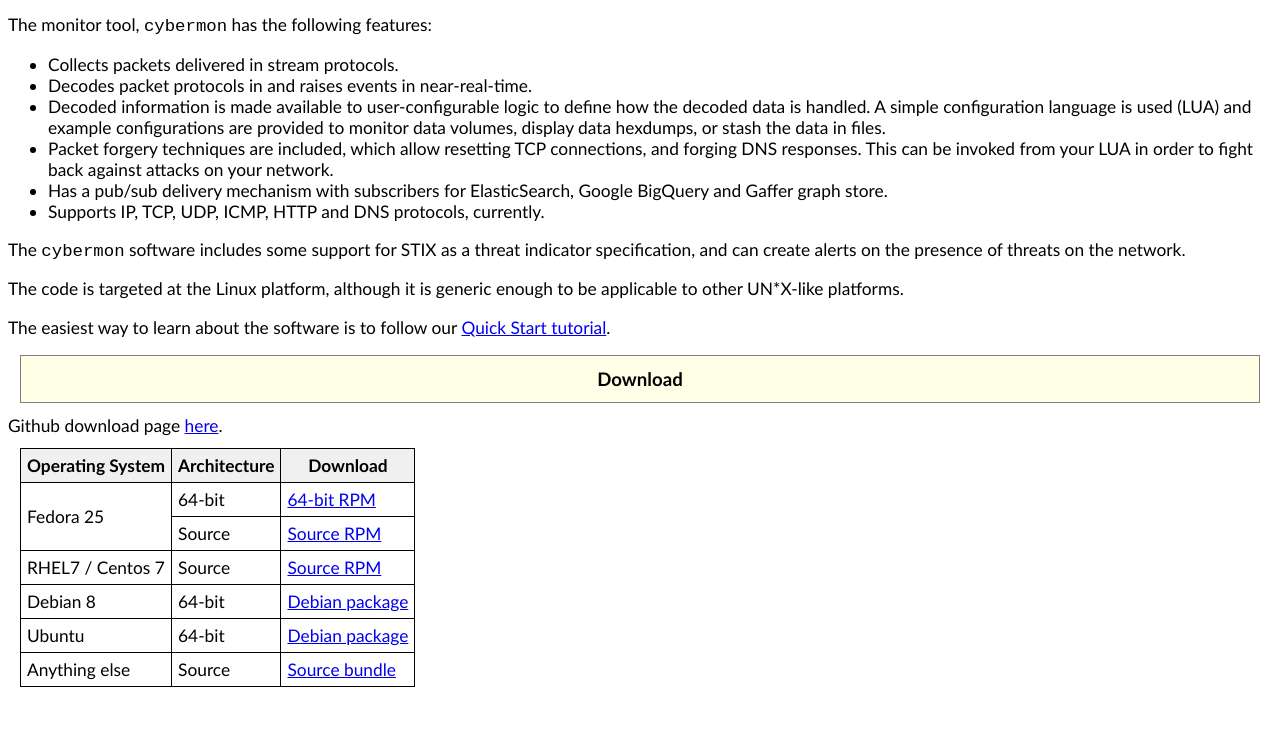
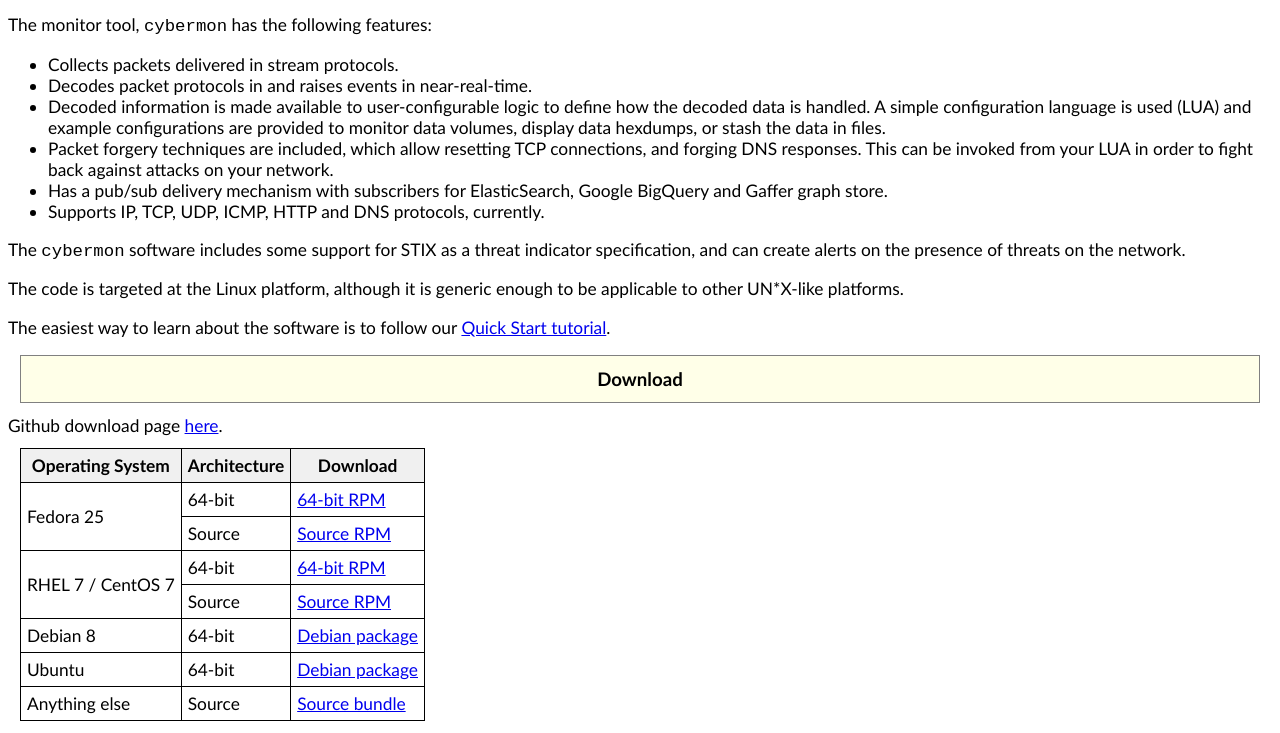
Before and after one commit to bigrayhicks/cyberprobe.trustnetworks.com, a plain HTML site: page index.html in a window 1280 px wide. Shown: the part 1192-1925 px from the top of the page. Before the commit the page ends 1891 px from the top, so only its background shows below. Drawn offline with Linux system fonts and the light colour scheme.

Commit message:
CentOS package added

```diff
--- a/index.html
+++ b/index.html
@@ -127,7 +127,12 @@ Github download page <a href="https://github.com/cybermaggedon/cyberprobe/releas
 </tr>
 
 <tr>
-<td rowspan="1">RHEL7 / Centos 7</td>
+<td rowspan="2">RHEL 7 / CentOS 7</td>
+<td>64-bit</td>
+<td><a href="https://github.com/cybermaggedon/cyberprobe/releases/download/v0.82/centos-cyberprobe-0.82-1.el7.centos.x86_64.rpm">64-bit RPM</a></td>
+</tr>
+
+<tr>
 <td>Source</td>
 <td><a href="https://github.com/cybermaggedon/cyberprobe/releases/download/v0.82/cyberprobe-0.82-1.src.rpm">Source RPM</a></td>
 </tr>
```
